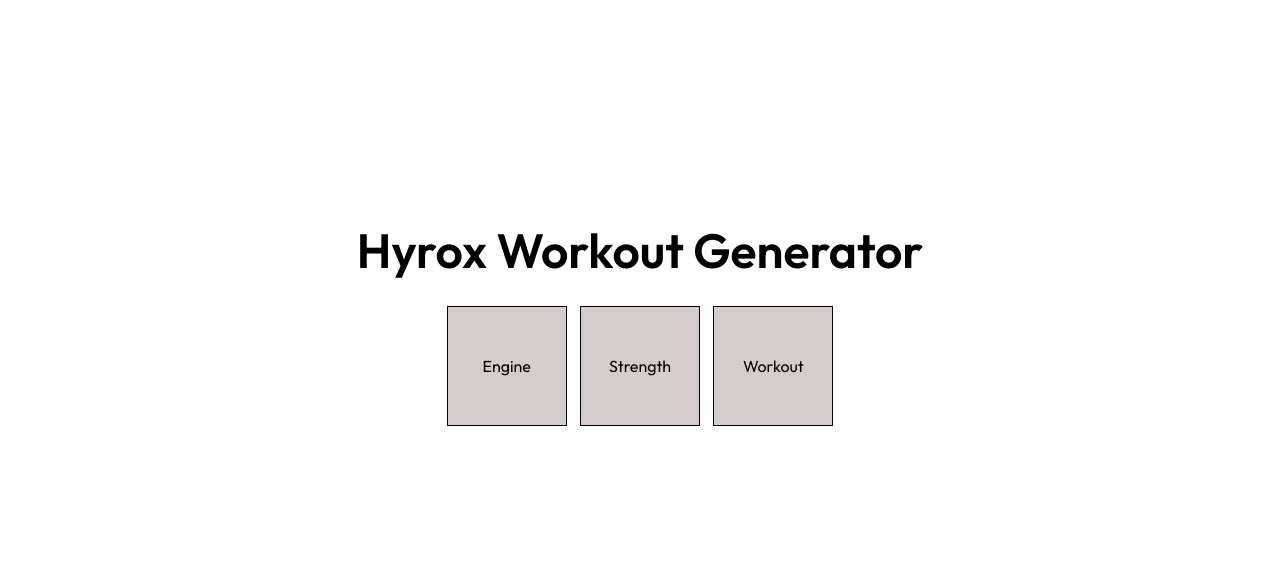
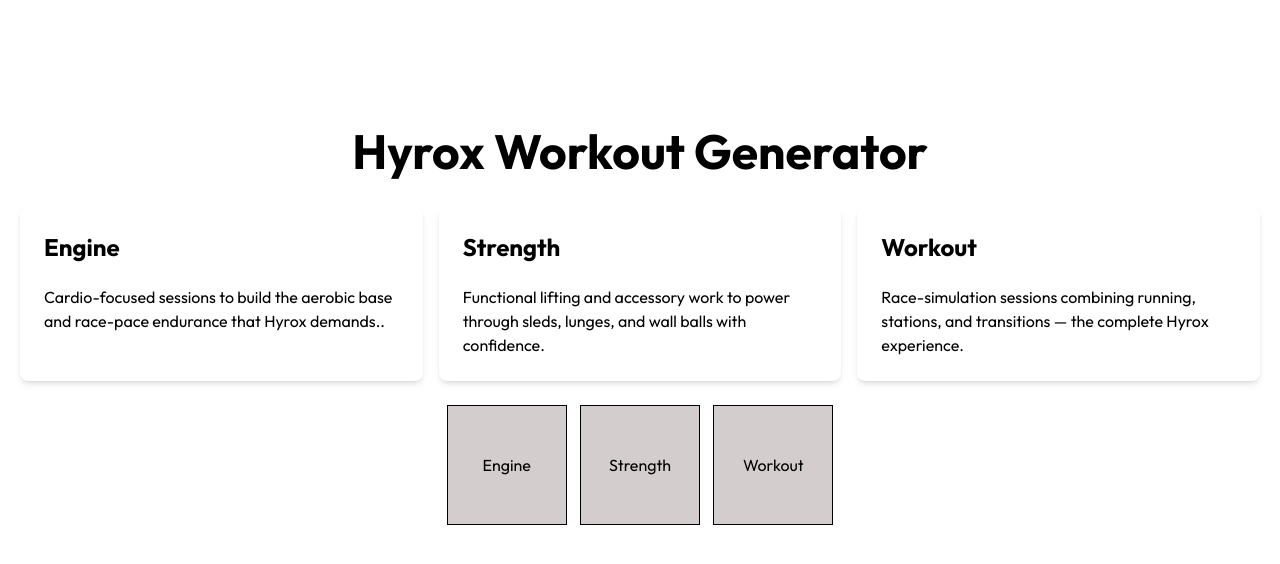
Before and after one commit to j-selo/hyrox-workout-app, a Next.js app: page /workouts in a window 1280 px wide. Shown: the top 564 px of the page. Built offline with nearby package versions, Linux system fonts and the light colour scheme.

Commit message:
More updates

```diff
--- a/src/app/globals.css
+++ b/src/app/globals.css
@@ -7,22 +7,23 @@
 }
 
 h1 {
-  font-weight: bold;
-  font-weight: 600;
+  font-weight: extra-bold;
+  font-weight: 800;
   font-size: 48px;
   margin-bottom: 20px;
   font-family: 'Outfit', sans-serif;
 }
 
+
 h2 {
-  font-style: italic;
+  font-weight: bold;
   font-size: 24px;
   margin-bottom: 20px;
   font-family: 'Outfit', sans-serif;
 }
 
 .tagline {
-  font-size: 17px;
+  font-size: 16px;
   text-align: center;
   font-family: 'Outfit', sans-serif;
   color: black;
--- a/src/app/page.tsx
+++ b/src/app/page.tsx
@@ -10,11 +10,11 @@
 export default function Page() {
   return (
     <div className="page-container">
-      <h1 style={{ fontFamily: outfitFont.style.fontFamily }}>Hyrox Workout Generator</h1>
-      <h2 style={{ fontFamily: outfitFont.style.fontFamily }} className="subtitle">Your Personal Hyrox Training Companion</h2>
+      <h1>Hyrox Workout Generator</h1>
+      <h2>Your Personal Hyrox Training Companion</h2>
       <p className="tagline">Built for athletes who train with purpose. Whether you&apos;re chasing a<br /> personal best or stepping onto the competition floor for the first time,<br />get Hyrox-specific sessions built for you every single time.</p>
-      {/* <hr className ="divider" /> */}
-      <button type="button" className="login" onClick={() => window.location.href = '/login'}>Generate My Workout</button>
+        {/* <button type="button" className="login" onClick={() => window.location.href = '/login'}>Generate My Workout</button> */}
+    <button className="bg-blue-500 hover:bg-blue-700 text-white font-bold py-2 px-4 border border-blue-700 rounded">Generate My Workout</button>
     </div>
   );
 }
--- a/src/app/workouts/page.tsx
+++ b/src/app/workouts/page.tsx
@@ -32,6 +32,35 @@
   return (
     <div className="page-container">
       <h1 style={{ fontFamily: outfitFont.style.fontFamily }}>Hyrox Workout Generator</h1>
+
+      <div className="flex flex-col md:flex-row gap-4">
+          {/* Card 1 */}
+          <div className="bg-white p-6 rounded-lg shadow-md flex-1">
+            <h2 className="text-xl font-bold">Engine</h2>
+            <p>Cardio-focused sessions to build the aerobic base and race-pace endurance that Hyrox demands..</p>
+          </div>
+          {/* Card 2 */}
+          <div className="bg-white p-6 rounded-lg shadow-md flex-1">
+            <h2 className="text-xl font-bold">Strength</h2>
+            <p>Functional lifting and accessory work to power through sleds, lunges, and wall balls with confidence.</p>
+          </div>
+          {/* Card 3 */}
+          <div className="bg-white p-6 rounded-lg shadow-md flex-1">
+            <h2 className="text-xl font-bold">Workout</h2>
+            <p>Race-simulation sessions combining running, stations, and transitions — the complete Hyrox experience.</p>
+          </div>
+        </div>
+      <br></br>
+
+      {/* <div className="max-w-sm rounded overflow-hidden shadow-lg">
+        <div className="px-6 py-4">
+          <div className="font-bold text-xl mb-2">The Coldest Sunset</div>
+            <p className="text-gray-700 text-base">
+            Lorem ipsum dolor sit amet, consectetur adipisicing elit. Voluptatibus quia, nulla! Maiores et perferendis eaque, exercitationem praesentium nihil.
+          </p>
+        </div>
+      </div> */}
+
       <div className="button-row">
         <button type="button" className="engine">Engine</button>
         <button type="button" className="strength">Strength</button>
```
